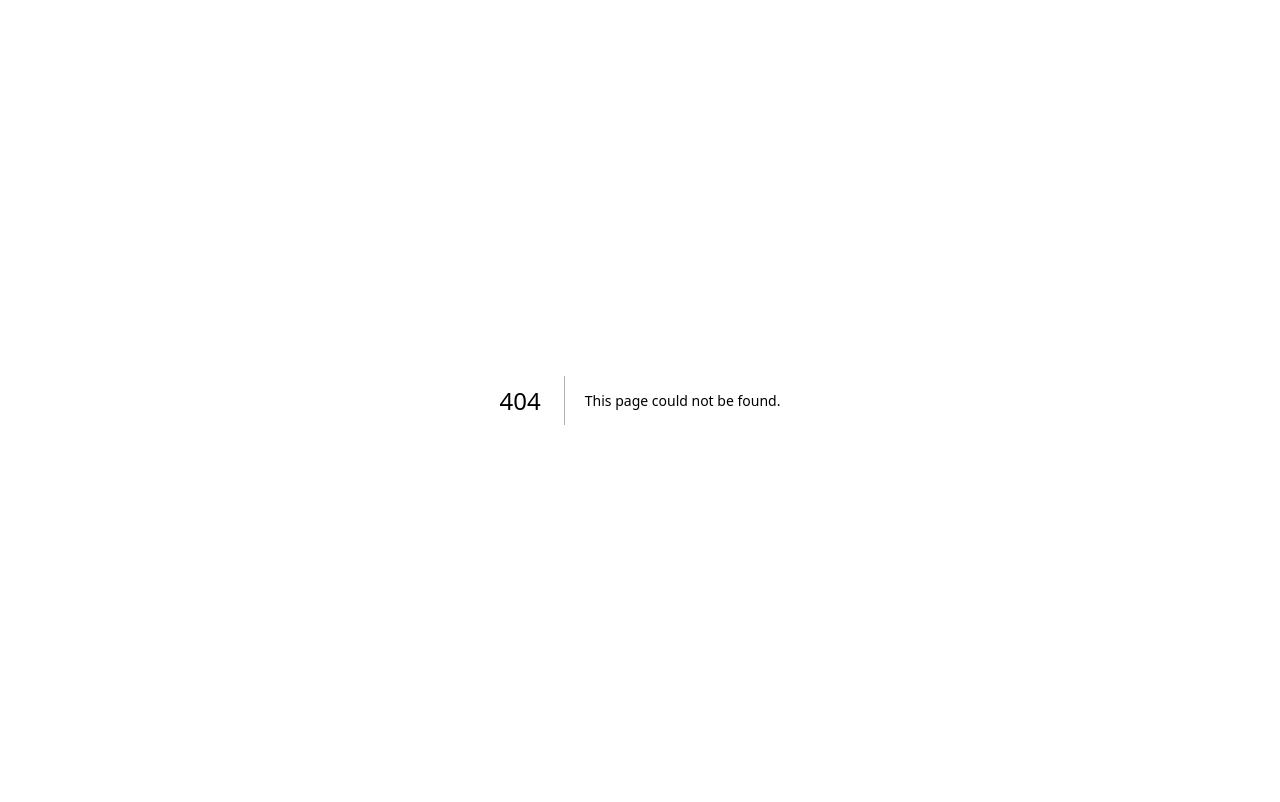
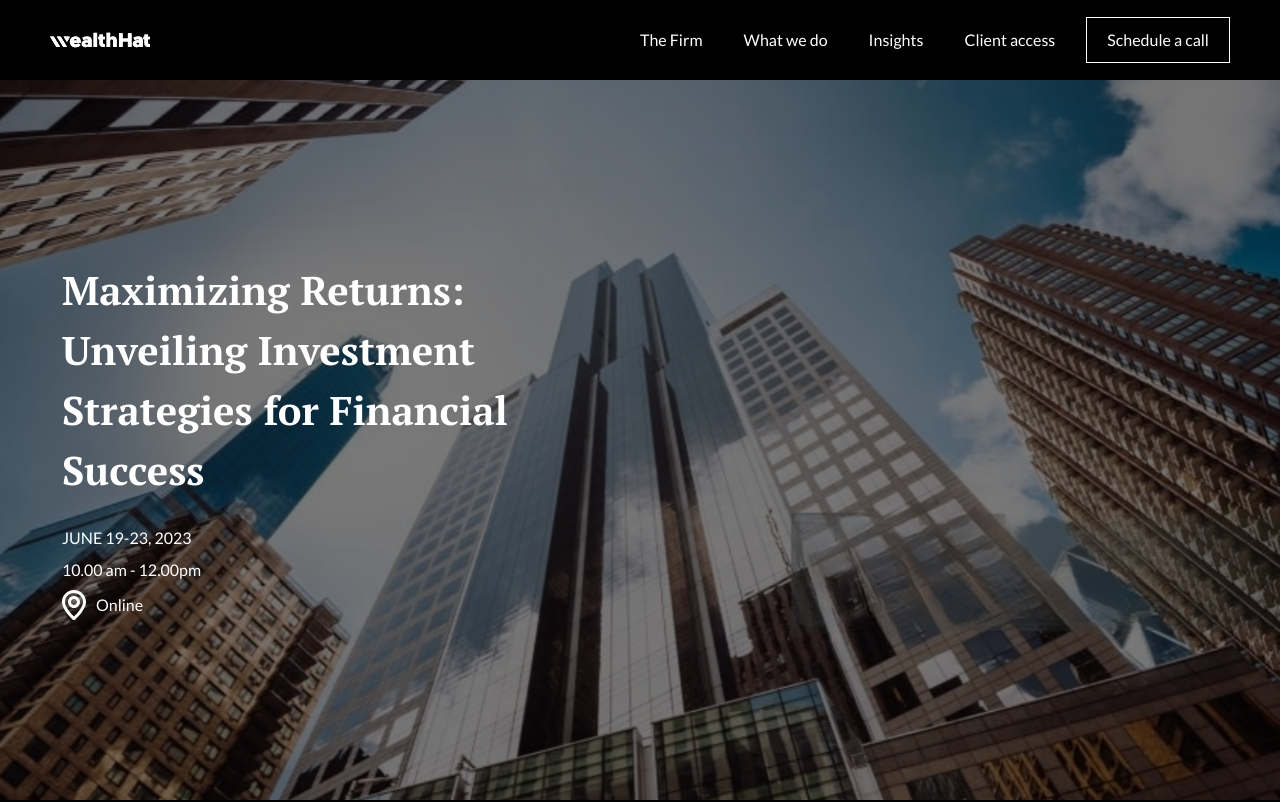
Before and after one commit to WealthHat/Homepage, a Next.js app: page /webinar in a window 1280 px wide. Before the commit this address had no page. Shown: the top 802 px of the page. Built offline with nearby package versions, Linux system fonts and the light colour scheme; no server answers.

Commit message:
completed webinar hero

```diff
--- a/src/components/navbar/Navbar.tsx
+++ b/src/components/navbar/Navbar.tsx
@@ -148,10 +148,10 @@ const Navbar = () => {
                     <Link href='/insights'>Articles</Link>
                   </li>
                   <li className='schedule'>
-                    <Link href='/'>Webinars</Link>
+                    <Link href='/webinar'>Webinars</Link>
                   </li>
                   <li className='schedule'>
-                    <Link href='/'>News & Events</Link>
+                    <Link href='/news'>News & Events</Link>
                   </li>
                 </ol>
               </div>
--- /dev/null
+++ b/src/pages/webinar/__webinar.scss
@@ -0,0 +1,42 @@
+.webinars{
+    height:100vh;
+
+
+    .webinar-hero{
+        height:100vh;
+        background-image:url("../../../public/images/webinar-hero.svg");
+        background-size:cover;
+        background-position:center;
+        display:flex;
+        align-items:center;
+        padding: 0 50px;
+        padding-top:80px;
+
+        h1{
+            @include heading($font-40, 700, $white);
+            margin-bottom:26px;
+            font-family: $secondary-font;
+            width:45%;
+            line-height:60px;
+        }
+
+        p{
+            @include body-text($font-16, 400, $white);
+            margin-bottom:8px;
+            text-transform:uppercase;
+        }
+
+        small{
+            @include body-text($font-16, 400, $white);
+            margin-bottom:8px;
+            display:block;
+        }
+
+        .status{
+            display:flex;
+            align-items:center;
+            column-gap:10px;
+            color:$white;
+        }
+    }
+}
--- /dev/null
+++ b/src/pages/webinar/index.tsx
@@ -0,0 +1,28 @@
+import Layout from '@/components/Layout'
+import Marker from '@/svgs/marker';
+import React from 'react'
+
+const Webinar = () => {
+  return (
+    <Layout>
+      <div className='webinars'>
+        <div className='webinar-hero'>
+          <div className='container-fluid'>
+            <h1>
+              Maximizing Returns: Unveiling Investment Strategies for Financial
+              Success
+            </h1>
+            <p>June 19-23, 2023</p>
+            <small>10.00 am - 12.00pm</small>
+            <div className='status'>
+              <Marker />
+              Online
+            </div>
+          </div>
+        </div>
+      </div>
+    </Layout>
+  );
+}
+
+export default Webinar
--- a/src/styles/styles.scss
+++ b/src/styles/styles.scss
@@ -9,6 +9,7 @@
 @import "../pages/one-time-advice/__one-time-advice";
 @import "../pages/ongoing-advisory/__ongoing-advisory";
 @import "../pages/insights/__insights";
+@import "../pages/webinar/__webinar";
 
 // components
 @import "../components/navbar/__navbar";
--- /dev/null
+++ b/src/svgs/marker.tsx
@@ -0,0 +1,20 @@
+import React from 'react'
+
+const Marker = () => {
+  return (
+    <svg
+      width='24'
+      height='30'
+      viewBox='0 0 24 30'
+      fill='none'
+      xmlns='http://www.w3.org/2000/svg'
+    >
+      <path
+        d='M12 0C5.4 0 0 5.4 0 12C0 20.1 10.5 29.25 10.95 29.7C11.25 29.85 11.7 30 12 30C12.3 30 12.75 29.85 13.05 29.7C13.5 29.25 24 20.1 24 12C24 5.4 18.6 0 12 0ZM12 26.55C8.85 23.55 3 17.1 3 12C3 7.05 7.05 3 12 3C16.95 3 21 7.05 21 12C21 16.95 15.15 23.55 12 26.55ZM12 6C8.7 6 6 8.7 6 12C6 15.3 8.7 18 12 18C15.3 18 18 15.3 18 12C18 8.7 15.3 6 12 6ZM12 15C10.35 15 9 13.65 9 12C9 10.35 10.35 9 12 9C13.65 9 15 10.35 15 12C15 13.65 13.65 15 12 15Z'
+        fill='white'
+      />
+    </svg>
+  );
+}
+
+export default Marker
```
Also changed, not shown: public/images/webinar-hero.svg (added).
